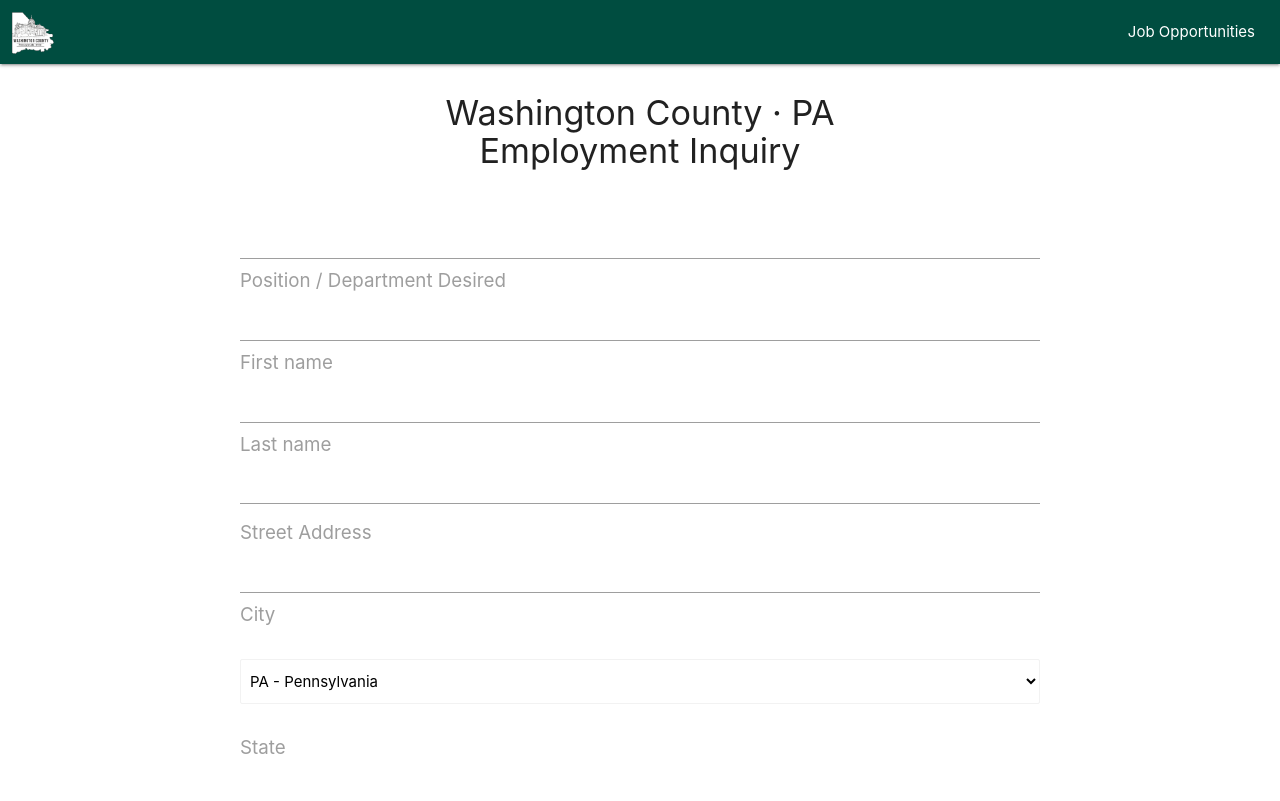
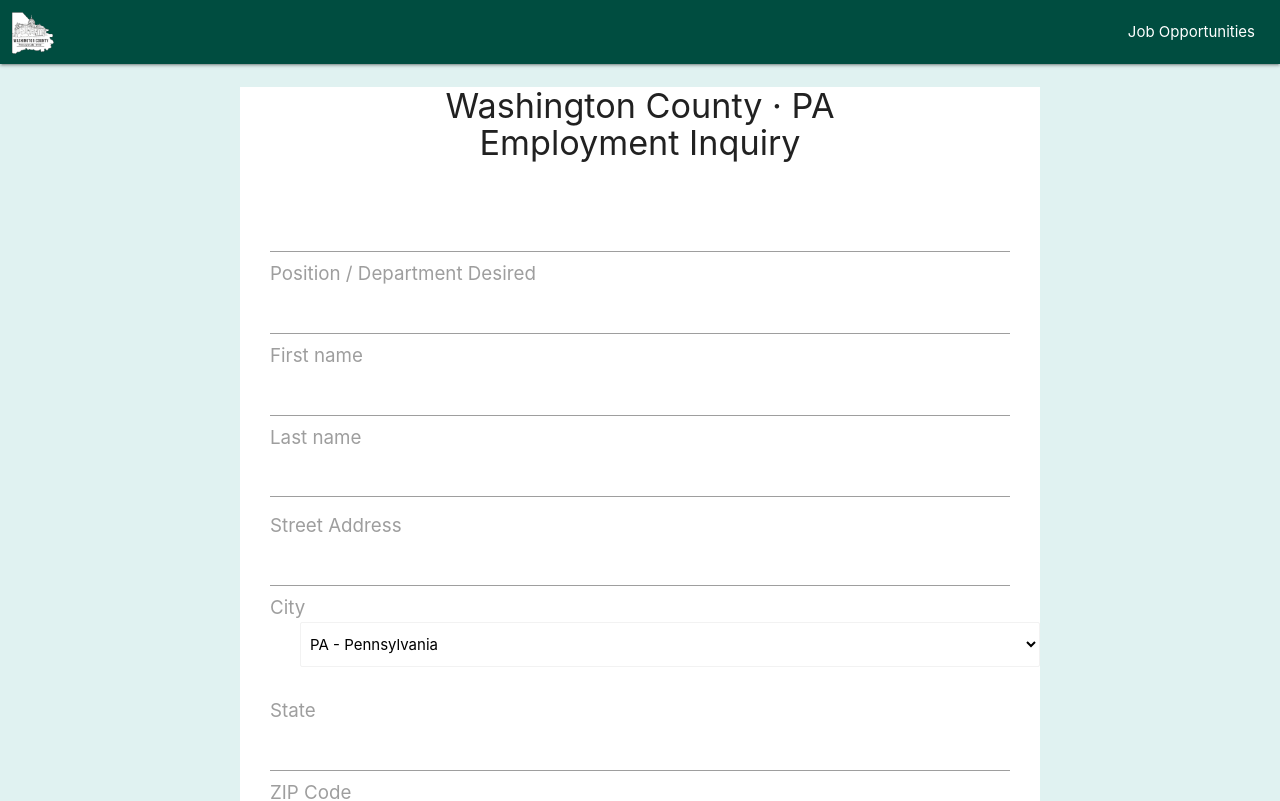
Before and after one commit to daniel-kennedy/employment-app, a Next.js app: page / in a window 1280 px wide. Shown: the top 801 px of the page. Built offline with nearby package versions, Linux system fonts and the light colour scheme.

Commit message:
1 file modified

```diff
--- a/styles/globals.css
+++ b/styles/globals.css
@@ -6,6 +6,7 @@ body {
   margin: 0;
   font-family: -apple-system, BlinkMacSystemFont, Segoe UI, Roboto, Oxygen,
     Ubuntu, Cantarell, Fira Sans, Droid Sans, Helvetica Neue, sans-serif;
+  background: #e0f2f1;
 }
 
 * {
@@ -15,6 +16,7 @@ body {
 main {
   margin: 0 auto;
   max-width: 800px;
+  background: #fff;
 }
 
 @media only screen and (max-width: 799px) {
@@ -26,7 +28,7 @@ main {
 section,
 input,
 select {
-  margin: 2rem 0;
+  margin: 0 2rem 2rem 2rem;
 }
 
 /* section {
```
